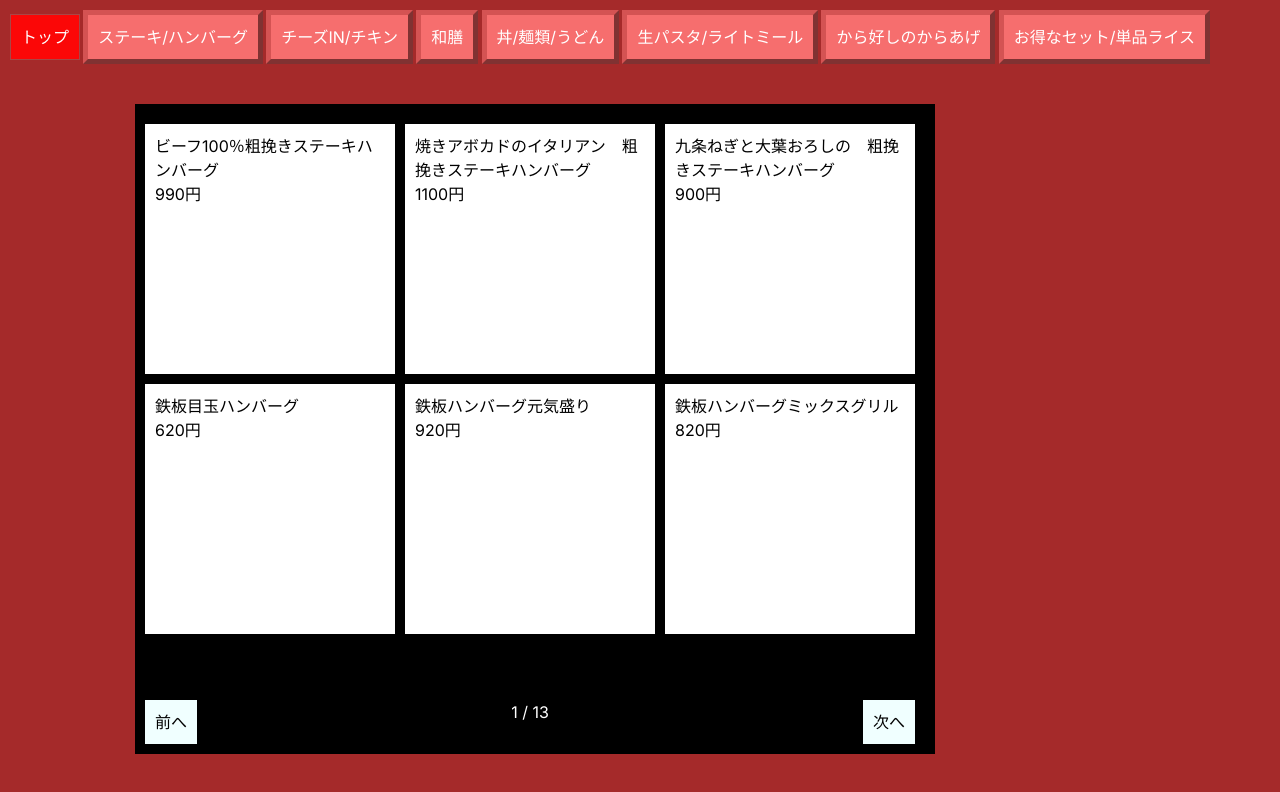
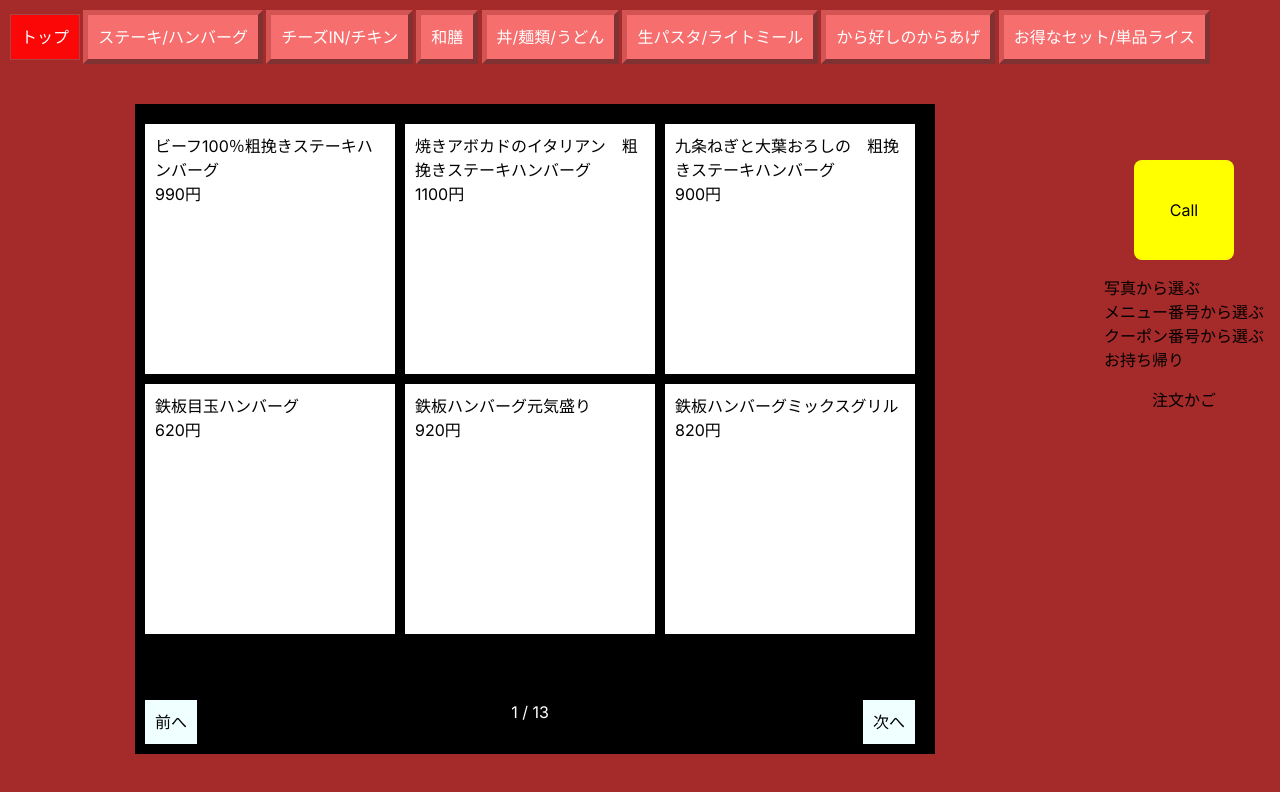
Before and after one commit to VerdantVermilion/gasto, a Next.js app: page /order in a window 1280 px wide. Shown: the top 792 px of the page. Built offline with nearby package versions, Linux system fonts and the light colour scheme.

Commit message:
callButtonの追加

```diff
--- a/app/order/Order.module.css
+++ b/app/order/Order.module.css
@@ -31,3 +31,14 @@
 .history_button:hover {
   background-color: #45a049;
 }
+
+.fixed_buttons {
+  position: fixed;
+  top: 20%;
+  right: 0;
+  width: 15%;
+  display: flex;
+  flex-direction: column;
+  align-items: center;
+  gap: 1rem;
+}
--- /dev/null
+++ b/app/order/components/callButton/CallButton.module.css
@@ -0,0 +1,26 @@
+/* CallButton.module.css */
+
+.callButton {
+    width: 100px;
+    height: 100px;
+    background-color: yellow;
+    border: none;
+    border-radius: 8px;
+    cursor: pointer;
+  }
+
+  .popup {
+    position: fixed;
+    top: 50%;
+    left: 50%;
+    transform: translate(-50%, -50%);
+    padding: 1rem;
+    background-color: white;
+    border: 1px solid black;
+    box-shadow: 0 4px 6px rgba(0, 0, 0, 0.1);
+    z-index: 1000;
+  }
+
+  .popup button {
+    margin: 0.5rem;
+  }
--- /dev/null
+++ b/app/order/components/callButton/CallButton.tsx
@@ -0,0 +1,47 @@
+"use client";
+
+import React, { useState } from 'react';
+import styles from './CallButton.module.css';
+
+const CallButton = () => {
+  const [showPopup, setShowPopup] = useState(false);
+  const [showMessagePopup, setShowMessagePopup] = useState(false);
+
+  const handleButtonClick = () => {
+    setShowPopup(true);
+  };
+
+  const handleYesClick = () => {
+    setShowMessagePopup(true);
+    setShowPopup(false);
+  };
+
+  const handleNoClick = () => {
+    setShowPopup(false);
+  };
+
+  const handleCloseMessageClick = () => {
+    setShowMessagePopup(false);
+  };
+
+  return (
+    <div>
+      <button className={styles.callButton} onClick={handleButtonClick}>Call</button>
+      {showPopup && (
+        <div className={styles.popup}>
+          <p>店員を呼びますか？</p>
+          <button onClick={handleYesClick}>はい</button>
+          <button onClick={handleNoClick}>いいえ</button>
+        </div>
+      )}
+      {showMessagePopup && (
+        <div className={styles.popup}>
+          <p>店員を呼び出しています。しばらくお待ちください。</p>
+          <button onClick={handleCloseMessageClick} className='close'>閉じる</button>
+        </div>
+      )}
+    </div>
+  );
+};
+
+export default CallButton;
--- /dev/null
+++ b/app/order/components/centerButton/CenterButton.tsx
@@ -0,0 +1,17 @@
+"use client";
+
+import React from 'react';
+
+const CenterButton = () => {
+  return (
+    <div>
+        <p>写真から選ぶ</p>
+        <p>メニュー番号から選ぶ</p>
+        <p>クーポン番号から選ぶ</p>
+        <p>お持ち帰り</p>
+    </div>
+  )
+
+};
+
+export default CenterButton;
--- /dev/null
+++ b/app/order/components/orderCartButton/OrderCartButton.tsx
@@ -0,0 +1,9 @@
+"use client";
+
+import React from 'react';
+
+const orderCartButton = () => {
+  return <button>注文かご</button>;
+};
+
+export default orderCartButton;
--- a/app/order/page.tsx
+++ b/app/order/page.tsx
@@ -6,6 +6,9 @@ import TopButton from "./components/topButton/TopButton";
 import NigiriButton from "./components/nigiriButton/NigiriButton";
 import TemporaryTable from "./components/temporaryTable/TemporaryTable";
 import SubmitButton from "./components/submitButton/SubmitButton";
+import CenterButton from "./components/centerButton/CenterButton";
+import CallButton from "./components/callButton/CallButton";
+import OrderCartButton from "./components/orderCartButton/OrderCartButton";
 import Link from 'next/link';
 
 interface Item {
@@ -72,6 +75,11 @@ const Order = () => {
           </Link> */}
         </div>
       </div>
+      <div className={styled.fixed_buttons}>
+        <CallButton />
+        <CenterButton />
+        <OrderCartButton />
+      </div>
     </div>
   );
 };
```
